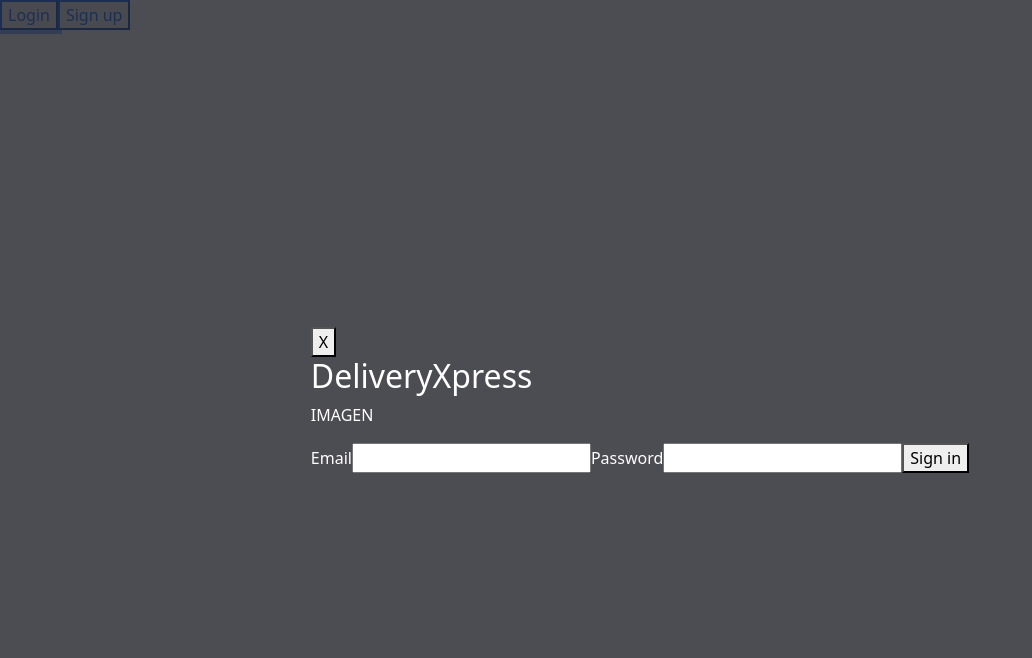
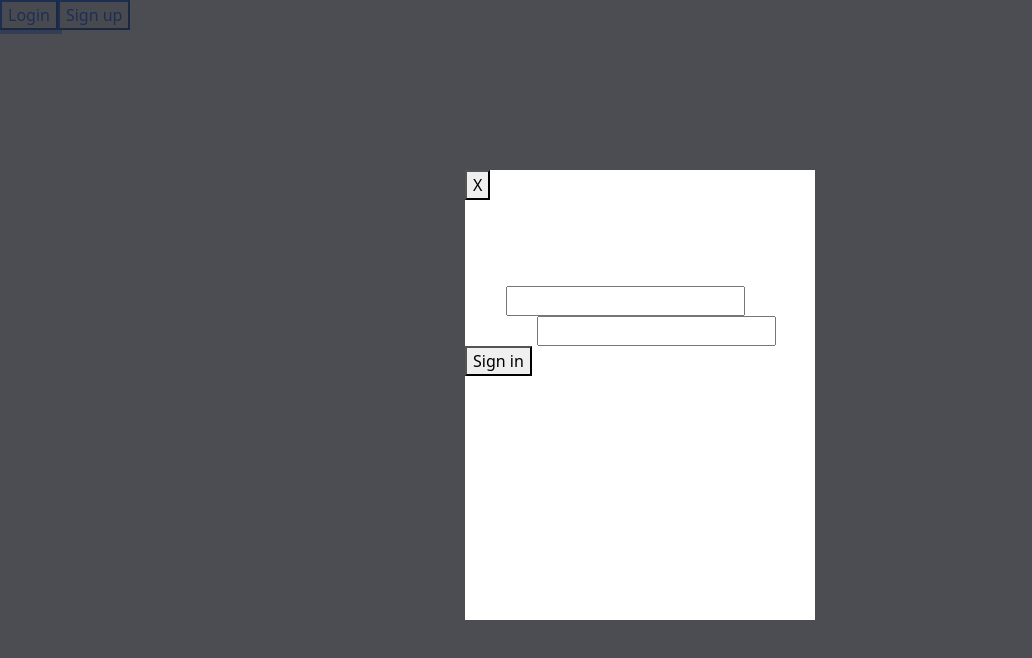
Before and after one commit to CamiloEMP/PaginaEnvios, a React (Create React App) app: page / in a window 1280 px wide. Both pictures are taken after a click on the button "Login". Shown: the top 658 px of the page, without its empty margins (0-1032 px from the left). Built offline with nearby package versions, Linux system fonts and the light colour scheme.

Commit message:
react-icons

```diff
--- a/package.json
+++ b/package.json
@@ -9,6 +9,7 @@
     "bootstrap": "^5.1.3",
     "react": "^17.0.2",
     "react-dom": "^17.0.2",
+    "react-icons": "^4.3.1",
     "react-scripts": "4.0.3",
     "web-vitals": "^1.0.1"
   },
@@ -34,6 +35,7 @@
       "last 1 chrome version",
       "last 1 firefox version",
       "last 1 safari version"
-    ]
+    ],
+    "license": "MIT"
   }
 }
--- a/src/Modals/Modal.css
+++ b/src/Modals/Modal.css
@@ -1,7 +1,7 @@
 .Modal-background {
   background-color: rgba(32, 32, 41, .8);
   position: fixed;
-  top: -10px;
+  top: -20px;
   left: -10px;
   right: -10px;
   bottom: -10px;
--- a/src/components/FormLogin.jsx
+++ b/src/components/FormLogin.jsx
@@ -10,7 +10,7 @@ const FormLogin = ({ openModal, setOpenModal }) => {
   };
 
   return (
-    <form onClick={onSubmitLogin}>
+    <form onClick={onSubmitLogin} className="FLogin">
       <button onClick={closeLogin} className="FLogin-close">
         X
       </button>
--- a/src/styles/FormLogin.css
+++ b/src/styles/FormLogin.css
@@ -1,3 +1,9 @@
+.FLogin {
+  background-color: #fff;
+  width: 350px;
+  height: 450px;
+}
+
 .FLogin-close:hover {
   cursor: pointer;
 }
```
Also changed, not shown: 1 other file (tests, documents, lock files or other folders).
